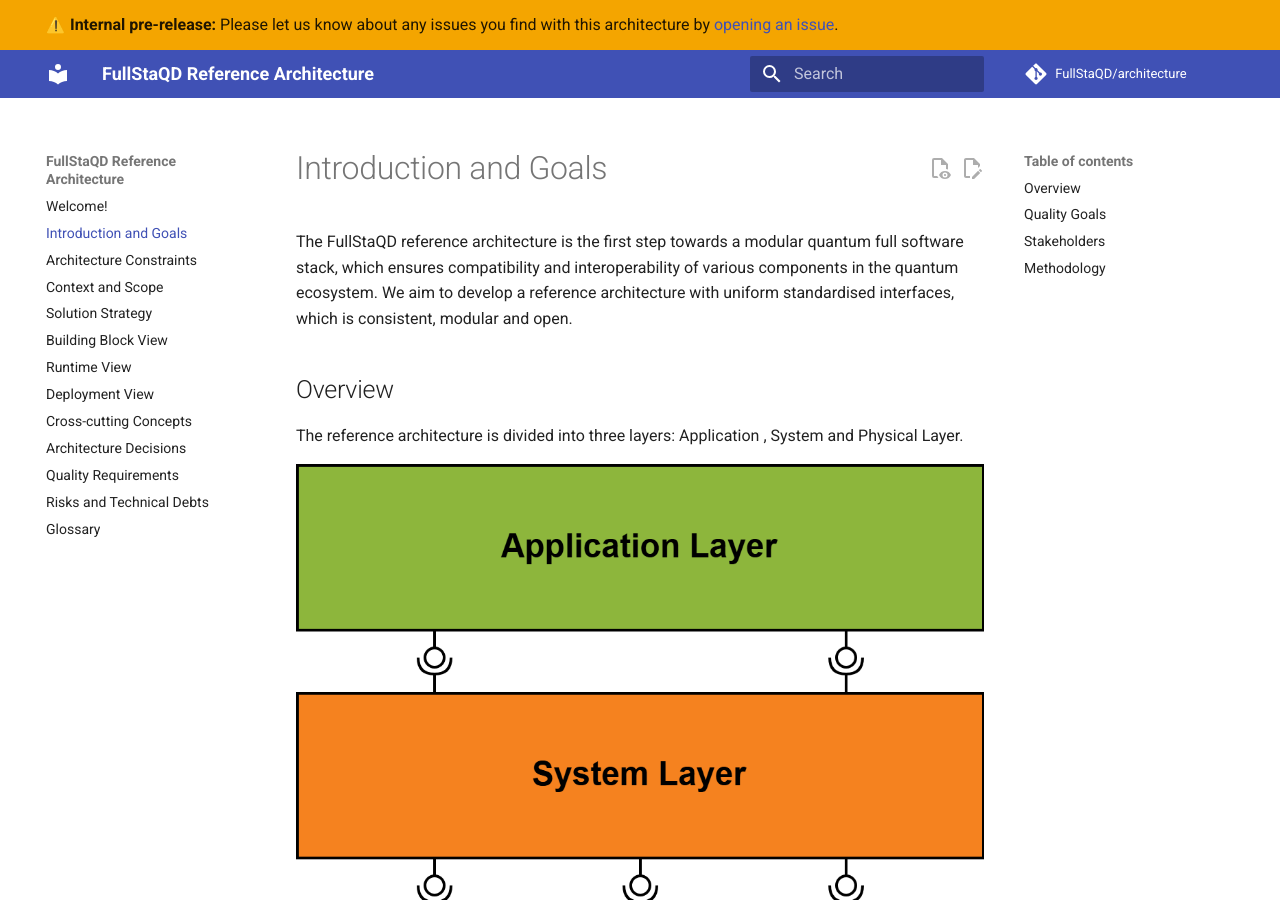
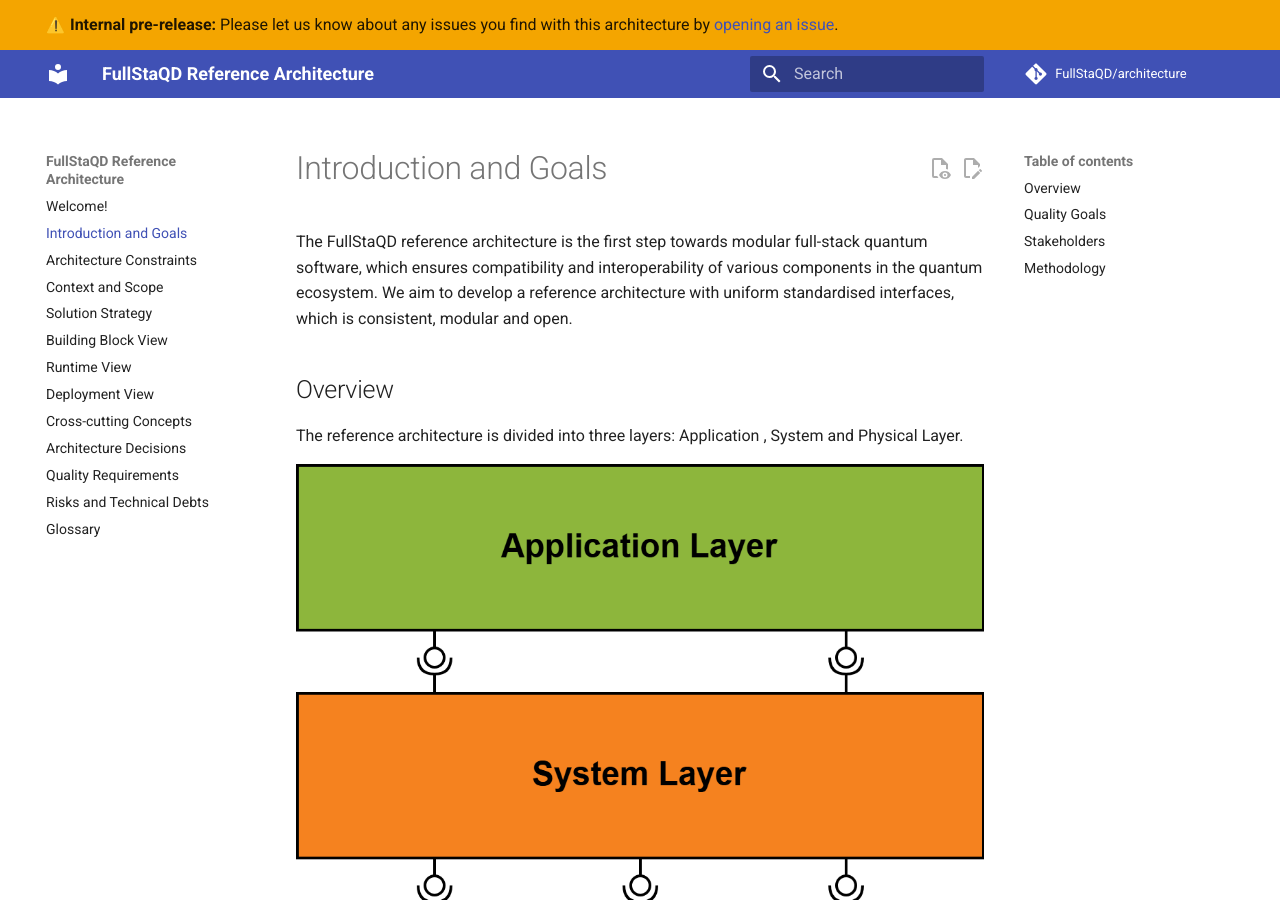
Before and after one commit to FullStaQD/architecture, an MkDocs documentation site: the page built from docs/01_introduction_and_goals.md, in a window 1280 px wide and 900 px high. Built offline with MkDocs 1.6.1 and Material for MkDocs 9.7.7, drawn with Linux system fonts in a browser that asks for light colours; comment, search, counter and statistics services are not loaded.

```diff
--- a/docs/01_introduction_and_goals.md
+++ b/docs/01_introduction_and_goals.md
@@ -1,5 +1,5 @@
 # Introduction and Goals {#section-introduction-and-goals}
-The FullStaQD reference architecture is the first step towards a modular quantum full software stack, which ensures compatibility and interoperability of various components in the quantum ecosystem. We aim to develop a reference architecture with uniform standardised interfaces, which is consistent, modular and open.
+The FullStaQD reference architecture is the first step towards modular full-stack quantum software, which ensures compatibility and interoperability of various components in the quantum ecosystem. We aim to develop a reference architecture with uniform standardised interfaces, which is consistent, modular and open.
 
 
 ## Overview
```
